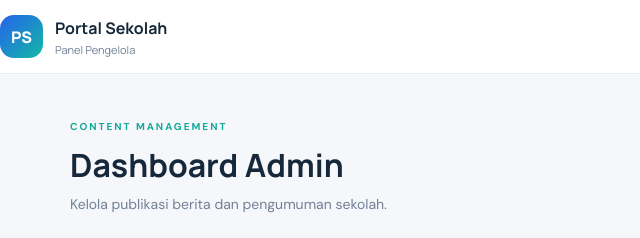
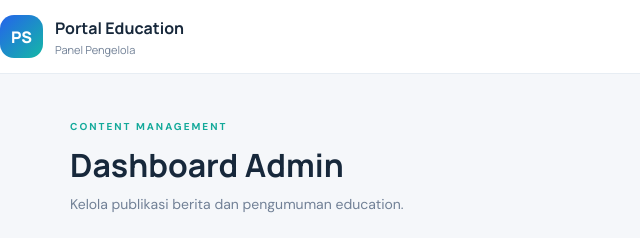
Before and after one commit to kiagrafikainfo-source/PORBIS, a plain HTML site: page admin.html in a window 1280 px wide. Shown: the top 238 px of the page, 0-640 px from the left. Drawn offline with Linux system fonts and the light colour scheme; a script that the page names is missing.

Commit message:
Update admin.html

```diff
--- a/admin.html
+++ b/admin.html
@@ -1,6 +1,6 @@
 <!doctype html><html lang="id"><head><meta charset="utf-8"><meta name="viewport" content="width=device-width,initial-scale=1"><title>Dashboard Admin</title><link rel="stylesheet" href="css/style.css"></head>
-<body class="admin-body"><header class="admin-header"><div class="container nav-wrap"><a class="brand" href="index.html"><span class="brand-mark">PS</span><span><b>Portal Sekolah</b><small>Panel Pengelola</small></span></a><div><span id="admin-email"></span> <button id="logout-btn" class="btn btn-outline btn-small">Keluar</button></div></div></header>
-<main class="container admin-main"><div class="section-heading"><div><span class="eyebrow">CONTENT MANAGEMENT</span><h1>Dashboard Admin</h1><p>Kelola publikasi berita dan pengumuman sekolah.</p></div><a class="btn btn-light" href="index.html">Lihat Portal ↗</a></div>
+<body class="admin-body"><header class="admin-header"><div class="container nav-wrap"><a class="brand" href="index.html"><span class="brand-mark">PS</span><span><b>Portal Education</b><small>Panel Pengelola</small></span></a><div><span id="admin-email"></span> <button id="logout-btn" class="btn btn-outline btn-small">Keluar</button></div></div></header>
+<main class="container admin-main"><div class="section-heading"><div><span class="eyebrow">CONTENT MANAGEMENT</span><h1>Dashboard Admin</h1><p>Kelola publikasi berita dan pengumuman education.</p></div><a class="btn btn-light" href="index.html">Lihat Portal ↗</a></div>
 <div class="admin-stats"><div class="panel"><span>Total berita</span><b id="admin-news-count">0</b></div><div class="panel"><span>Pengumuman aktif</span><b id="admin-ann-count">0</b></div></div>
 <div class="admin-columns"><section class="panel"><h2 id="news-form-title">Tambah Berita</h2><form id="news-form"><input type="hidden" id="news-id"><label>Judul berita<input id="news-title" maxlength="180" required></label><label>Kategori<input id="news-category" maxlength="60" placeholder="Akademik, Prestasi, Kegiatan" required></label><label>URL gambar<input id="news-image" type="url" placeholder="https://..."></label><label>Ringkasan<textarea id="news-summary" rows="3" maxlength="300" required></textarea></label><label>Isi berita<textarea id="news-content" rows="8" required></textarea></label><label class="check-label"><input id="news-published" type="checkbox" checked> Terbitkan berita</label><div class="form-actions"><button class="btn btn-primary" type="submit">Simpan Berita</button><button class="btn btn-light" type="button" id="news-reset">Bersihkan</button></div><p id="news-message" class="form-message"></p></form></section>
 <section class="panel"><h2 id="ann-form-title">Tambah Pengumuman</h2><form id="ann-form"><input type="hidden" id="ann-id"><label>Judul pengumuman<input id="ann-title" maxlength="180" required></label><label>Isi pengumuman<textarea id="ann-content" rows="5" required></textarea></label><label>Tanggal kegiatan<input id="ann-date" type="date"></label><label class="check-label"><input id="ann-active" type="checkbox" checked> Aktif</label><div class="form-actions"><button class="btn btn-primary" type="submit">Simpan Pengumuman</button><button class="btn btn-light" type="button" id="ann-reset">Bersihkan</button></div><p id="ann-message" class="form-message"></p></form></section></div>
```
